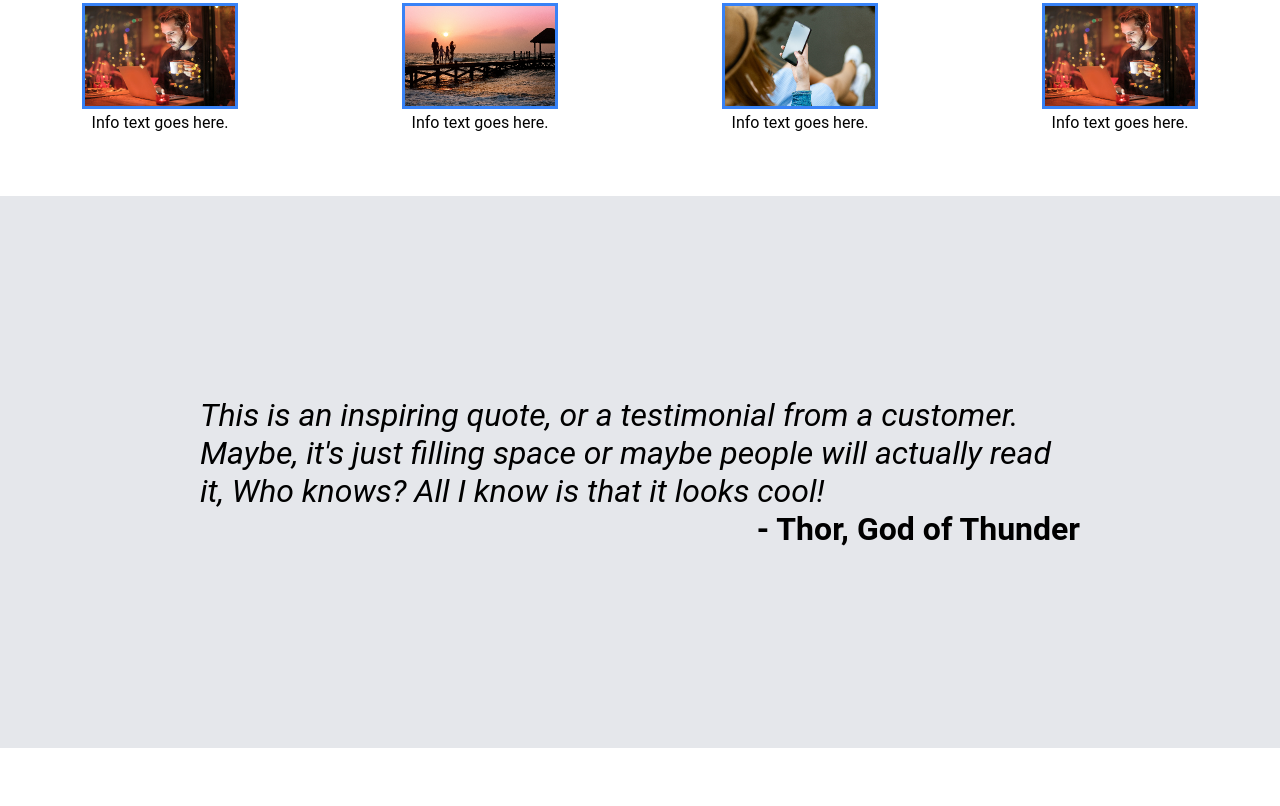
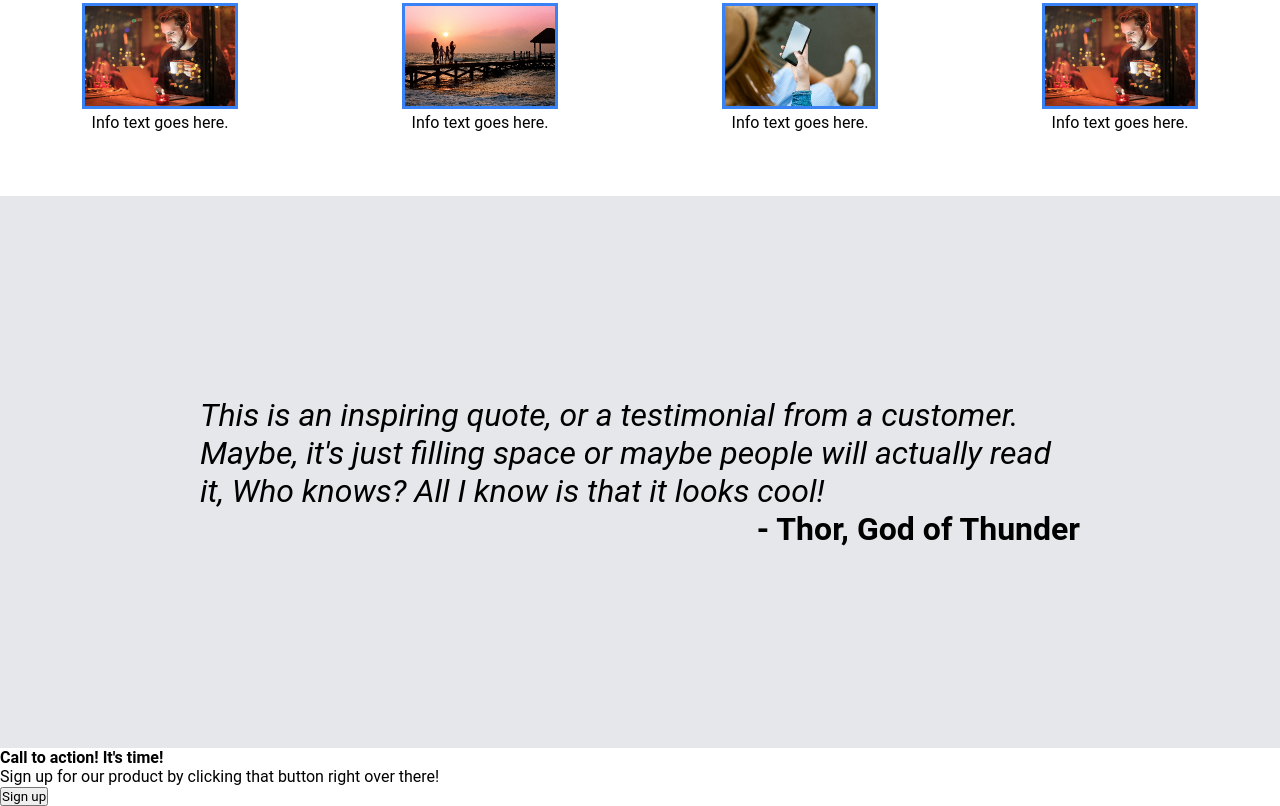
Before and after one commit to Chris-h23/landing-page, a plain HTML site: page index.html in a window 1280 px wide. Shown: the part 523-1329 px from the top of the page. Before the commit the page ends 1271 px from the top, so only its background shows below. Drawn offline with Linux system fonts and the light colour scheme.

Commit message:
Build call to action

```diff
--- a/index.html
+++ b/index.html
@@ -50,5 +50,11 @@
         <p>This is an inspiring quote, or a testimonial from a customer. Maybe, it's just filling space or maybe people will actually read it, Who knows? All I know is that it looks cool!</p>
         <h6>- Thor, God of Thunder</h6>
     </div>
+
+    <div class="cta">
+        <h4>Call to action! It's time!</h4>
+        <p>Sign up for our product by clicking that button right over there!</p>
+        <button>Sign up</button>
+    </div>
 </body>
 </html>
```
